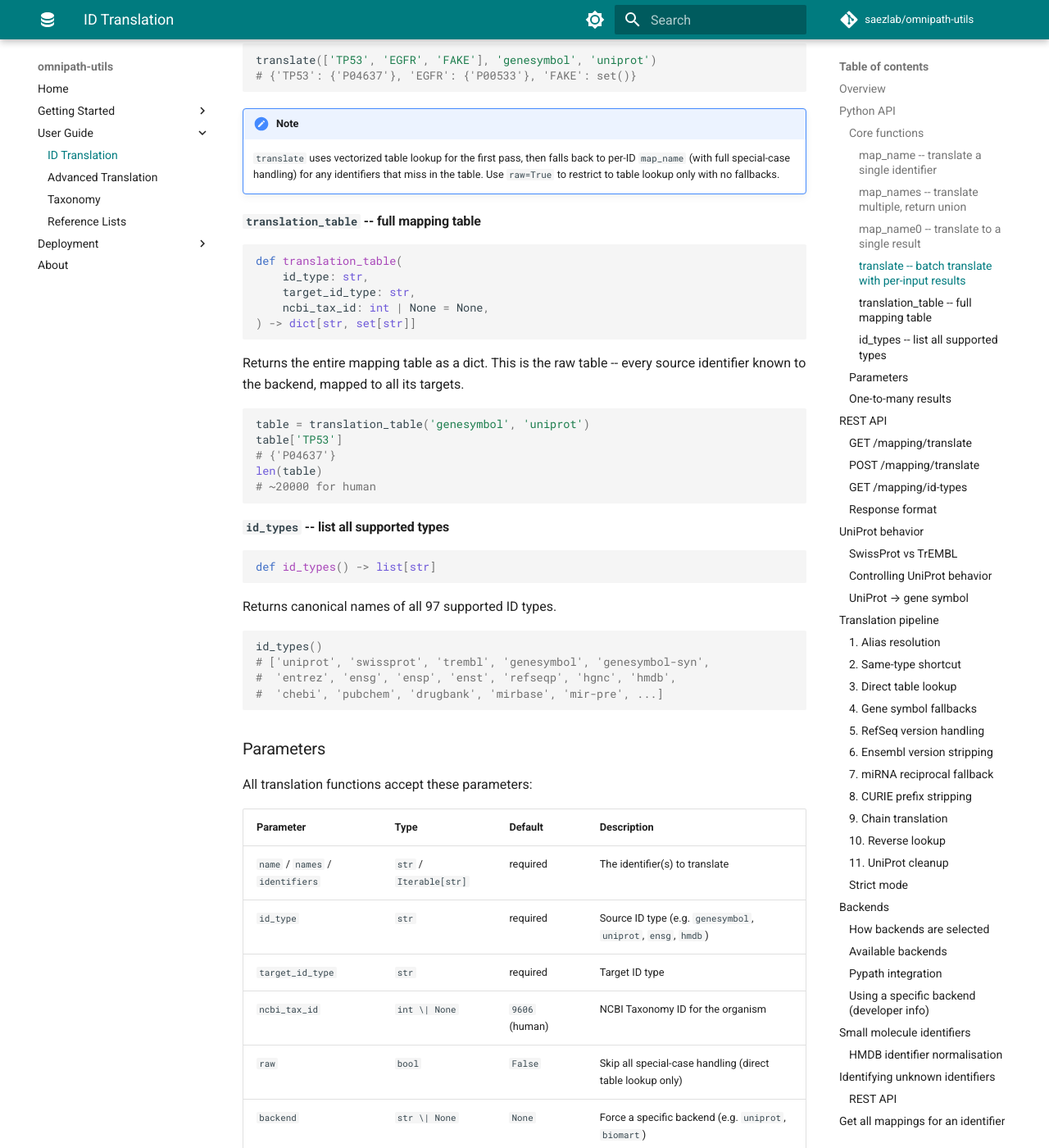
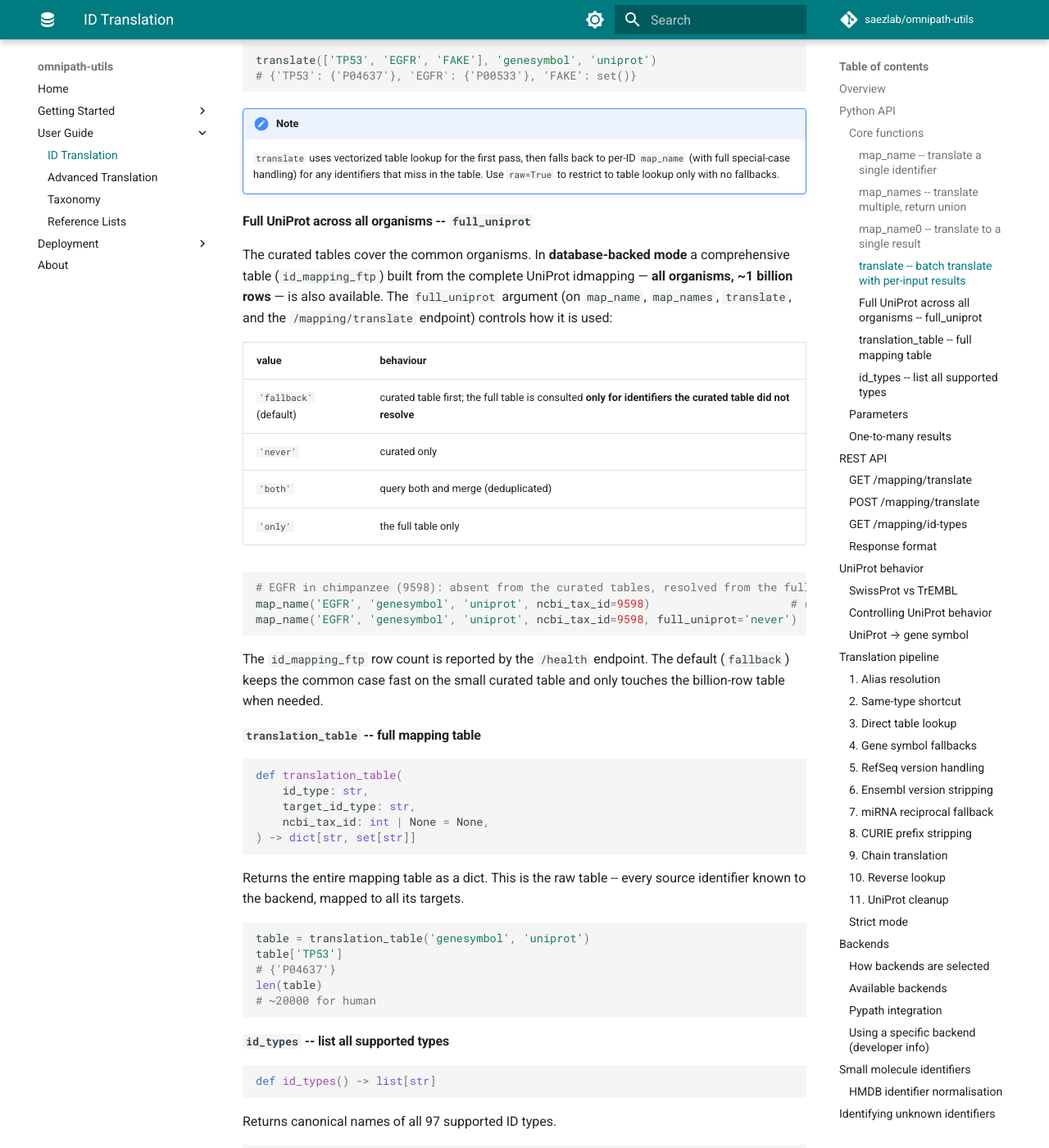
Before and after one commit to saezlab/omnipath-utils, an MkDocs documentation site: the page built from docs/guide/mapping.md, in a window 1280 px wide and 1400 px high, scrolled down 2815 px. Shown: the whole window at 82% size. Built offline with MkDocs 1.6.1 and Material for MkDocs 9.7.7, drawn with Linux system fonts in a browser that asks for light colours; comment, search, counter and statistics services are not loaded.

Commit message:
docs(utils): full_uniprot (all-organisms fallback) in the mapping guide

````diff
--- a/docs/guide/mapping.md
+++ b/docs/guide/mapping.md
@@ -158,6 +158,31 @@ translate(['TP53', 'EGFR', 'FAKE'], 'genesymbol', 'uniprot')
     falls back to per-ID `map_name` (with full special-case handling)
     for any identifiers that miss in the table. Use `raw=True` to
     restrict to table lookup only with no fallbacks.
+
+#### Full UniProt across all organisms -- `full_uniprot`
+
+The curated tables cover the common organisms. In **database-backed mode** a
+comprehensive table (`id_mapping_ftp`) built from the complete UniProt idmapping —
+**all organisms, ~1 billion rows** — is also available. The `full_uniprot` argument
+(on `map_name`, `map_names`, `translate`, and the `/mapping/translate` endpoint)
+controls how it is used:
+
+| value | behaviour |
+|-------|-----------|
+| `'fallback'` (default) | curated table first; the full table is consulted **only for identifiers the curated table did not resolve** |
+| `'never'` | curated only |
+| `'both'` | query both and merge (deduplicated) |
+| `'only'` | the full table only |
+
+```python
+# EGFR in chimpanzee (9598): absent from the curated tables, resolved from the full table
+map_name('EGFR', 'genesymbol', 'uniprot', ncbi_tax_id=9598)                     # resolves
+map_name('EGFR', 'genesymbol', 'uniprot', ncbi_tax_id=9598, full_uniprot='never')  # empty
+```
+
+The `id_mapping_ftp` row count is reported by the `/health` endpoint. The default
+(`fallback`) keeps the common case fast on the small curated table and only touches
+the billion-row table when needed.
 
 #### `translation_table` -- full mapping table
 
````
